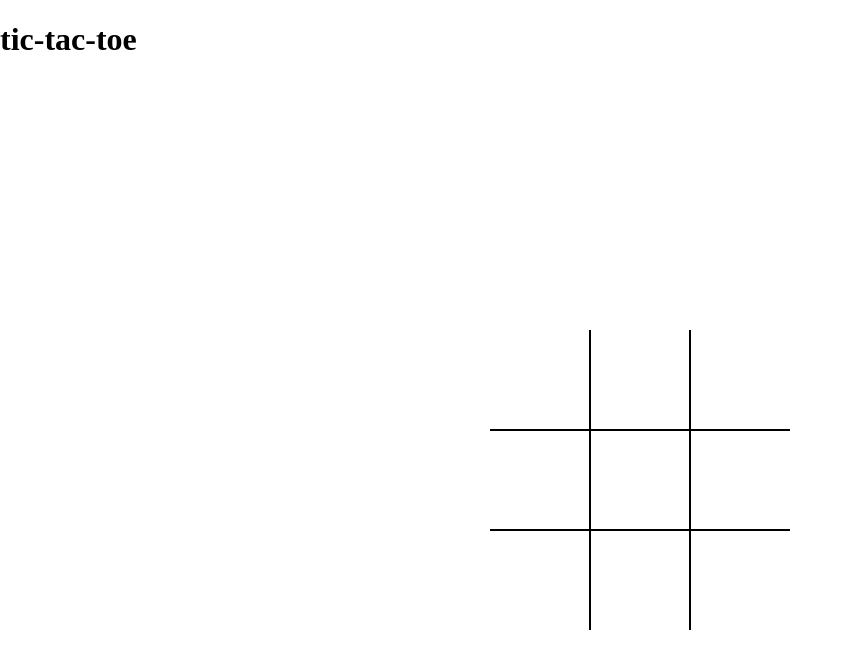
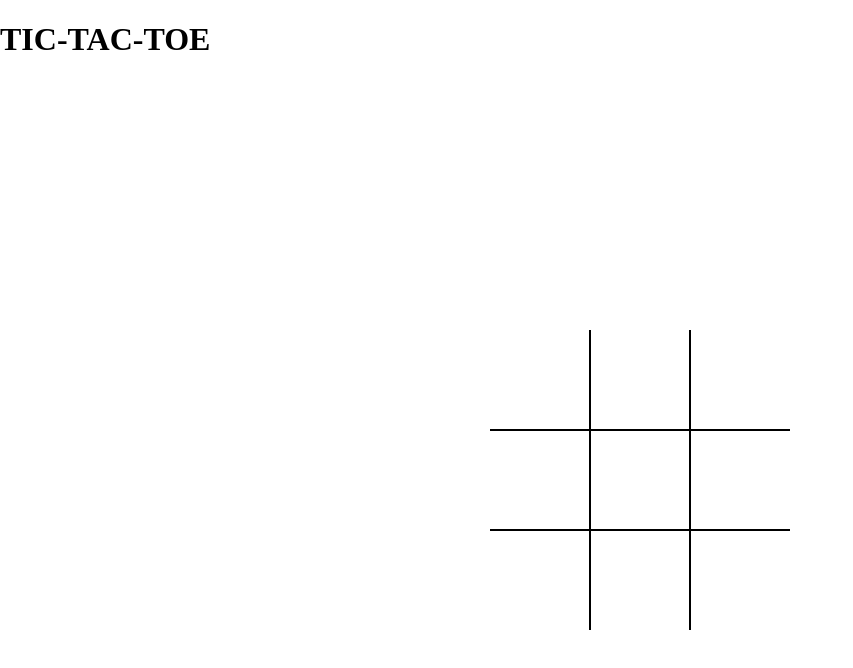
Before and after one commit to slashgalaxy5955/tic-tac-toe-game, a plain HTML site: page index.html in a window 1280 px wide. Shown: the whole page, without its empty margins (0-853 px from the left). Drawn offline with Linux system fonts and the light colour scheme.

Commit message:
Update index.html

```diff
--- a/index.html
+++ b/index.html
@@ -9,7 +9,7 @@
   <title>Document</title>
 </head>
 <body>
-  <h1>tic-tac-toe</h1>
+  <h1>TIC-TAC-TOE</h1>
   <div class="board" id="board">
     <div class="cell" data-cell></div>
     <div class="cell" data-cell></div>
```
